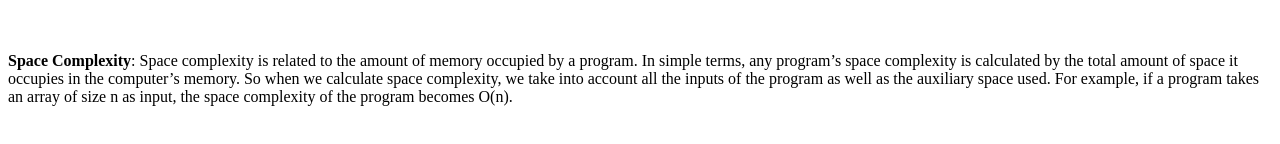
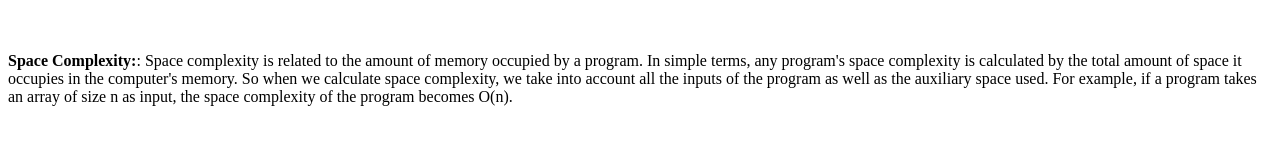
Before and after one commit to acciojob/time-and-space-complexity-dpinkvilla, a website: page main.html in a window 1280 px wide. Shown: the part 150-294 px from the top of the page. Drawn offline with Linux system fonts and the light colour scheme.

Commit message:
created a submission

```diff
--- a/main.html
+++ b/main.html
@@ -16,7 +16,7 @@
 	<hr>
 	<p>Time complexity is understood as the time taken by a program to run and complete the given task. For example, if a program takes 100 seconds to run while another program completes the same task in 200 seconds, then clearly the first program has low time complexity. Therefore, as a programmer, your goal is to reduce the time complexity of the code by optimizing it and making it more efficient.</p>
 	<br>
-	<p><b>Space Complexity</b>: Space complexity is related to the amount of memory occupied by a program. In simple terms, any program’s space complexity is calculated by the total amount of space it occupies in the computer’s memory. So when we calculate space complexity, we take into account all the inputs of the program as well as the auxiliary space used. For example, if a program takes an array of size n as input, the space complexity of the program becomes O(n).</p>
+	<p><b>Space Complexity:</b>: Space complexity is related to the amount of memory occupied by a program. In simple terms, any program's space complexity is calculated by the total amount of space it occupies in the computer's memory. So when we calculate space complexity, we take into account all the inputs of the program as well as the auxiliary space used. For example, if a program takes an array of size n as input, the space complexity of the program becomes O(n).</p>
 
 
 </body>
```
